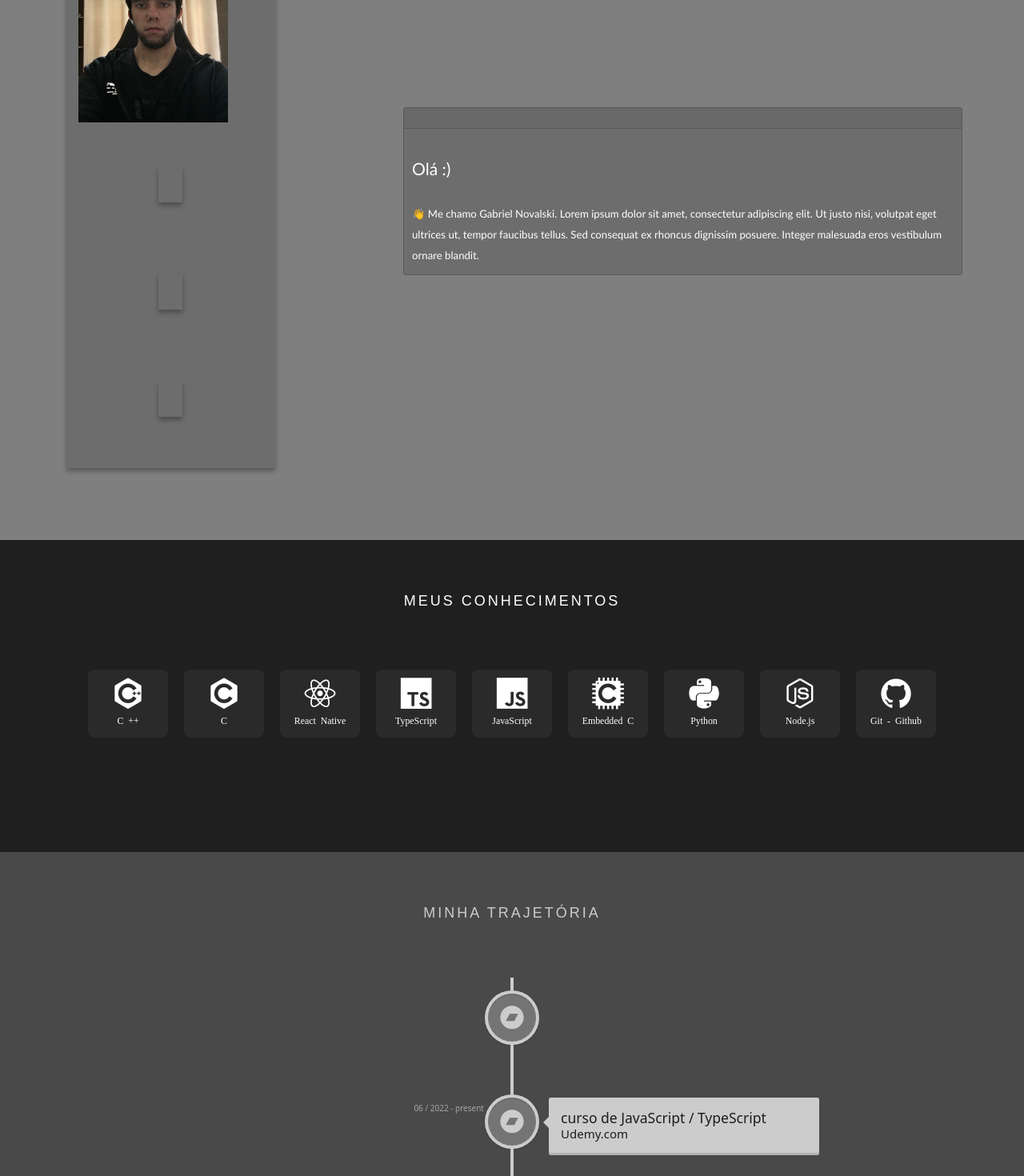
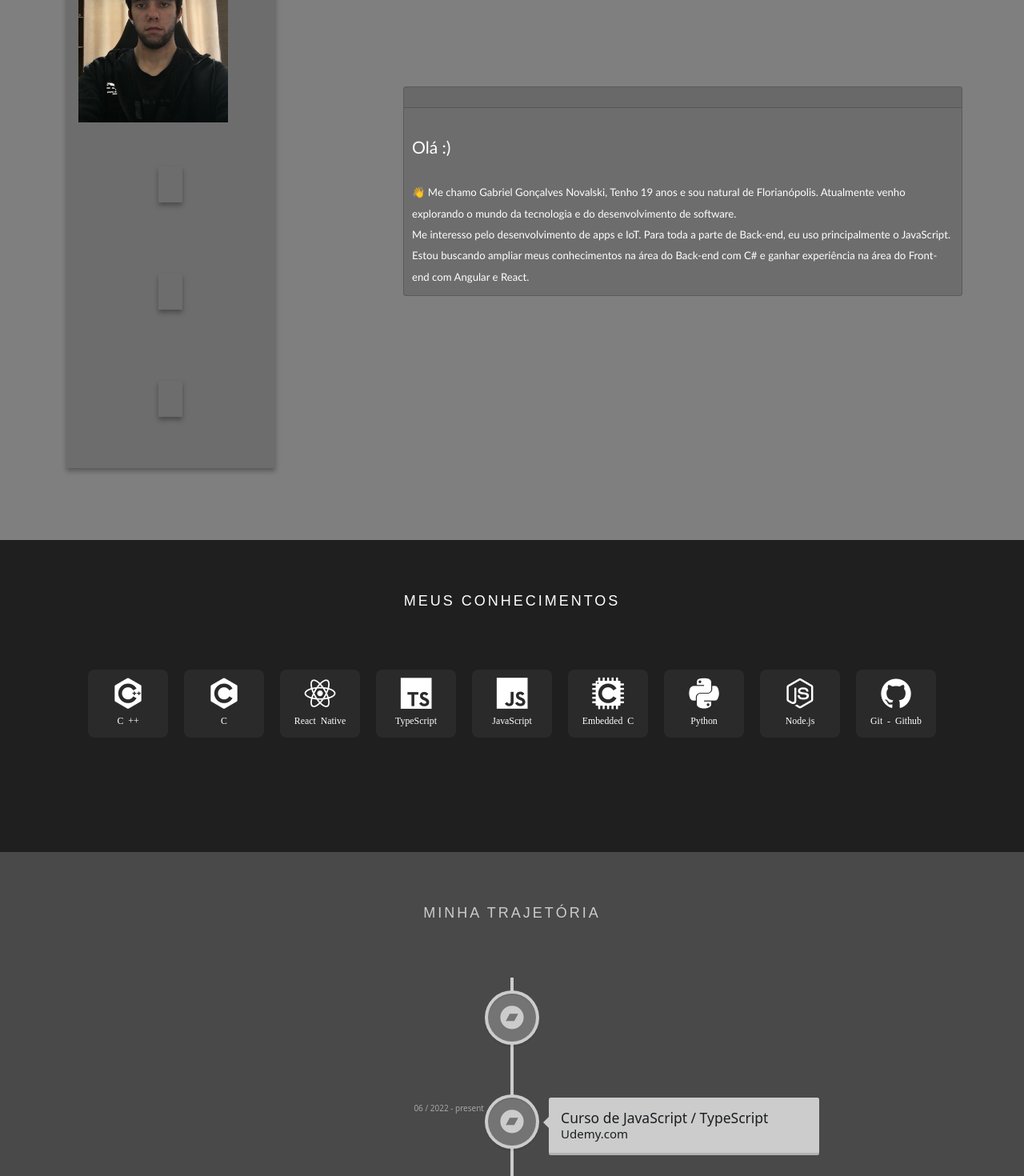
Before and after one commit to gab5987/web-portfolio, a React (Create React App) app: page / in a window 1280 px wide. Shown: the part 800-2270 px from the top of the page at 80% size. Built offline with nearby package versions, Linux system fonts and the light colour scheme; some icons are missing.

Commit message:
FEAT. Add about me text

```diff
--- a/public/res_primaryLanguage.json
+++ b/public/res_primaryLanguage.json
@@ -1,7 +1,8 @@
 {
     "basic_info": {
       "description_header": "Olá",
-      "description": "👋 Me chamo Gabriel Novalski. Lorem ipsum dolor sit amet, consectetur adipiscing elit. Ut justo nisi, volutpat eget ultrices ut, tempor faucibus tellus. Sed consequat ex rhoncus dignissim posuere. Integer malesuada eros vestibulum ornare blandit. ",
+      "description": "👋 Me chamo Gabriel Gonçalves Novalski, Tenho 19 anos e sou natural de Florianópolis. Atualmente venho explorando o mundo da tecnologia e do desenvolvimento de software. ",
+      "description2": "Me interesso pelo desenvolvimento de apps e IoT. Para toda a parte de Back-end, eu uso principalmente o JavaScript. Estou buscando ampliar meus conhecimentos na área do Back-end com C# e ganhar experiência na área do Front-end com Angular e React.",
       "contact1": "Gostou do meu perfil? Quer me conhecer um pouco mais?",
       "contact2": "Não hesite em me mandar uma mensagem, estou te esperando ;)",
       "mailMe": "Enviar email para Gabriel",
@@ -20,7 +21,7 @@
       },
       {
         "company": "Udemy.com",
-        "title": "curso de JavaScript / TypeScript",
+        "title": "Curso de JavaScript / TypeScript",
         "years": "06 / 2022 - present"
       },
       {
@@ -29,4 +30,4 @@
         "years": "08 / 2022 - present"
       }
     ]
-  }
+}
--- a/public/res_secondaryLanguage.json
+++ b/public/res_secondaryLanguage.json
@@ -1,7 +1,8 @@
 {
     "basic_info": {
       "description_header": "Hi",
-      "description": "👋 I'm Gabriel Novalski. Lorem ipsum dolor sit amet, consectetur adipiscing elit. Ut justo nisi, volutpat eget ultrices ut, tempor faucibus tellus. Sed consequat ex rhoncus dignissim posuere. Integer malesuada eros vestibulum ornare blandit. ",
+      "description": "👋 My name is Gabriel Gonçalves Novalski, I'm 19 years old and I'm from Florianópolis, Brazil. I am currently exploring the world of technology and software development.",
+      "description2": "I'm interested in app development and IoT. For the whole Backend part, I mainly use JavaScript. I'm looking to expand my knowledge in the Back-end area with C# and gain experience in Front-end area with Angular and React.",
       "contact1": "Did you like my profile? Want to get to know me a little more?",
       "contact2": "Don't hesitate to send me a message, I'm waiting for you ;)",
       "mailMe": "Mail to Gabriel",
--- a/src/components/About.js
+++ b/src/components/About.js
@@ -15,6 +15,7 @@ class About extends Component {
       var sectionName = this.props.resumeBasicInfo.section_name.about;
       var hello = this.props.resumeBasicInfo.description_header;
       var about = this.props.resumeBasicInfo.description;
+      var about2 = this.props.resumeBasicInfo.description2;
     }
 
     return (
@@ -82,7 +83,7 @@ class About extends Component {
                     <span className="wave">{hello} :) </span>
                     <br />
                     <br />
-                    {about}
+                    {about} <br /> {about2}
                   </div>
                 </div>
               </div>
```
